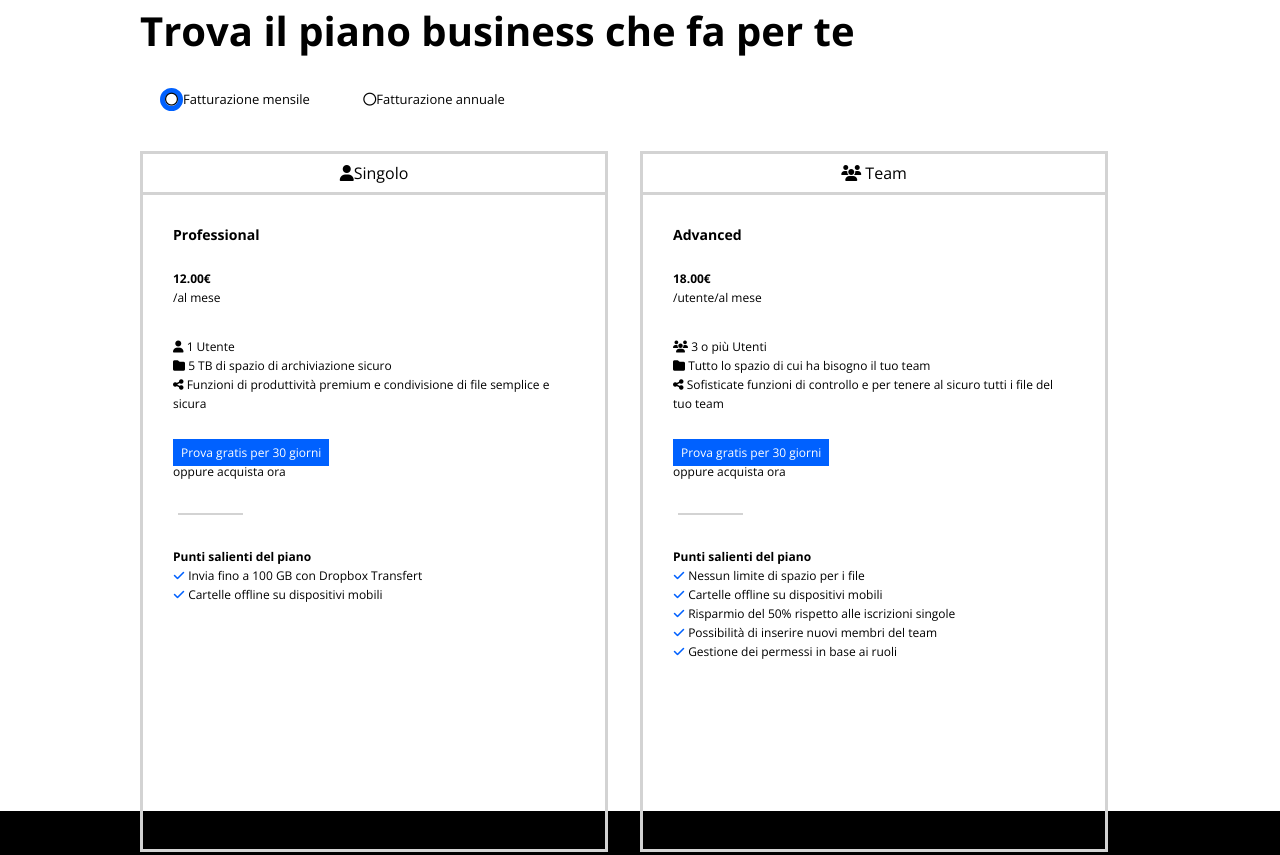
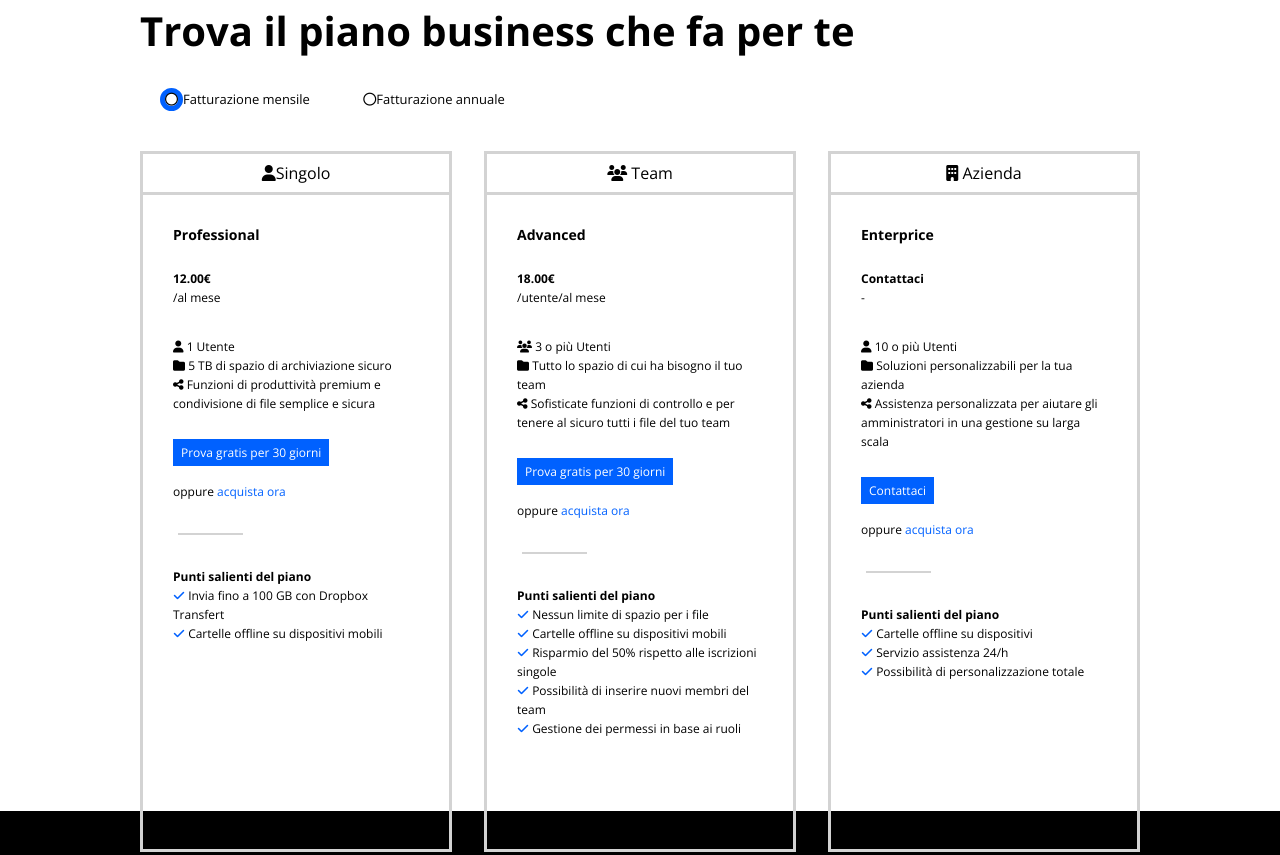
Before and after one commit to RicchiutiLucia/htmlcss-dropbox, a plain HTML site: page index.html in a window 1280 px wide. Shown: the part 794-1649 px from the top of the page. Drawn offline with nearby package versions, Linux system fonts and the light colour scheme.

Commit message:
completamento terza card enterprise

```diff
--- a/css/style.css
+++ b/css/style.css
@@ -150,6 +150,12 @@
 .blue {
     color: #0061FF;
 }
+.client-link{
+    color: #0061FF;
+}
+.link{
+    margin-top: 20px;
+}
 
 
 
--- a/index.html
+++ b/index.html
@@ -87,7 +87,7 @@
                             </li>
                         </ul>
                         <a class="btn" href="#">Prova gratis per 30 giorni</a>
-                        <div>
+                        <div class="link">
                             <span>oppure</span>
                             <a class="client-link" href="#">acquista ora</a>
                         </div>
@@ -127,10 +127,10 @@
                                 <span> Sofisticate funzioni di controllo e per tenere al sicuro tutti i file del tuo team</span>
                             </li>
                         </ul>
-                        <a class="btn" href="www.discord.com">Prova gratis per 30 giorni</a>
-                        <div>
+                        <a class="btn" href="#">Prova gratis per 30 giorni</a>
+                        <div class="link">
                             <span>oppure</span>
-                            <a class="client-link" href="www.discord.com">acquista ora</a>
+                            <a class="client-link" href="#">acquista ora</a>
                         </div>
                         <div class="line"></div>
                         <h4>Punti salienti del piano</h4>
@@ -158,6 +158,51 @@
                         </ul>
                     </div>
                 </div>
+
+                <div class="container-card">
+                    <div class="icon">
+                        <i class="fa-solid fa-building"></i> Azienda
+                    </div>
+                    <div class="plan text">
+                        <h3 class="textcard">Enterprice</h3>
+                        <div class="text"><strong>Contattaci</strong>
+                            <div>-</div>
+                        </div>
+                        <ul class="text">
+                            <li>
+                                <i class="fa-solid fa-user"></i>
+                                <span> 10 o più Utenti</span>
+                            </li>
+                            <i class="fa-solid fa-folder"></i>
+                                <span> Soluzioni personalizzabili per la tua azienda</span>
+                            </li>
+                            <li><i class="fa-sharp fa-solid fa-share-nodes"></i>
+                                <span> Assistenza personalizzata per aiutare gli amministratori in una gestione su larga scala</span>
+                            </li>
+                        </ul>
+                        <a class="btn" href="#">Contattaci</a>
+                        <div class="link">
+                            <span>oppure</span>
+                            <a class="client-link" href="#">acquista ora</a>
+                        </div>
+                        <div class="line"></div>
+                        <h4>Punti salienti del piano</h4>
+                        <ul class="info">
+                            <li>
+                                <i class="fas fa-check blue" ></i>
+                                <span> Cartelle offline su dispositivi </span>
+                            </li>
+                            <li>
+                                <i class="fas fa-check blue" ></i>
+                                <span> Servizio assistenza 24/h </span>
+                            </li>
+                            <li>
+                                <i class="fas fa-check blue" ></i>
+                                <span> Possibilità di personalizzazione totale </span>
+                            </li>
+                    </div>
+                </div>
+            </div>
 
 
 
```
